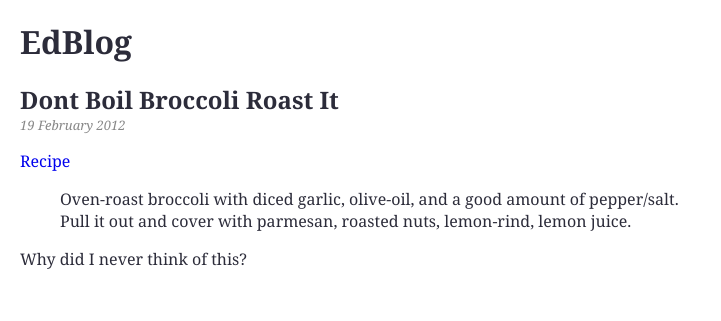
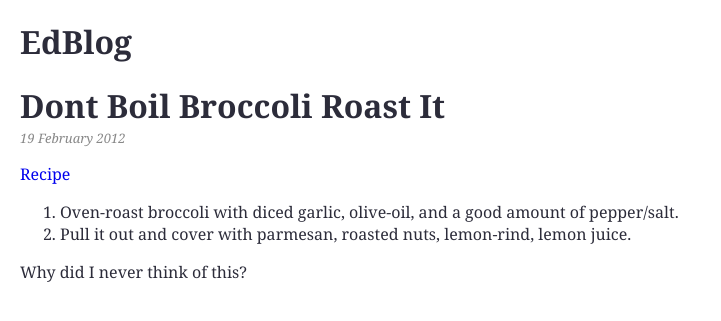
Before and after one commit to anotheredward/anotheredward.github.io, a Jekyll site: the page built from _posts/2012-02-19-dont-boil-broccoli-roast-it.md, in a window 1280 px wide. Shown: the top 321 px of the page, without its empty margins (0-721 px from the left). Built offline with Jekyll 4.4.1, drawn with Linux system fonts in a browser that asks for light colours.

Commit message:
fix bug where dots and numbers weren't shown for lists in posts

```diff
--- a/_layouts/default.html
+++ b/_layouts/default.html
@@ -44,8 +44,6 @@
     <header>
     <h1>EdBlog</h1>
     </header>
-    <section class="postlist">
     {{ content }}
-    </section>
   </body>
 </html>
--- /dev/null
+++ b/_layouts/index.html
@@ -0,0 +1,6 @@
+---
+layout: default
+---
+<div class="postlist">
+  {{ content }}
+</div>
--- a/index.html
+++ b/index.html
@@ -1,5 +1,5 @@
 ---
-layout: default
+layout: index
 title: Home
 ---
 <ul>
```
